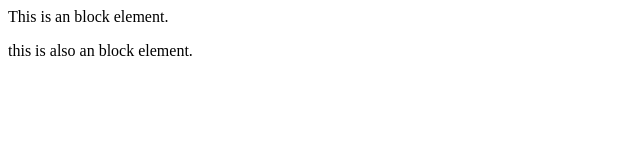
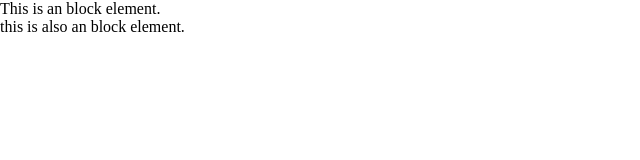
Before and after one commit to abhishektimsina01/css, a plain HTML site: page index.html in a window 1280 px wide. Shown: the whole page, without its empty margins (0-640 px from the left). Drawn offline with Linux system fonts and the light colour scheme; files that its build step writes are made by us from their sources.

Commit message:
css folder

```diff
--- a/index.html
+++ b/index.html
@@ -3,7 +3,7 @@
 <head>
     <meta charset="UTF-8">
     <meta name="viewport" content="width=device-width, initial-scale=1.0">
-    <link rel="stylesheet" href="style.css" >
+    <link rel="stylesheet" href="style/style.css" >
     <title>Document</title>
 </head>
 <body>
--- a/style/style.css
+++ b/style/style.css
@@ -0,0 +1,5 @@
+*{
+    margin: 0;
+    padding: 0;
+    box-sizing: border-box;
+}
```
